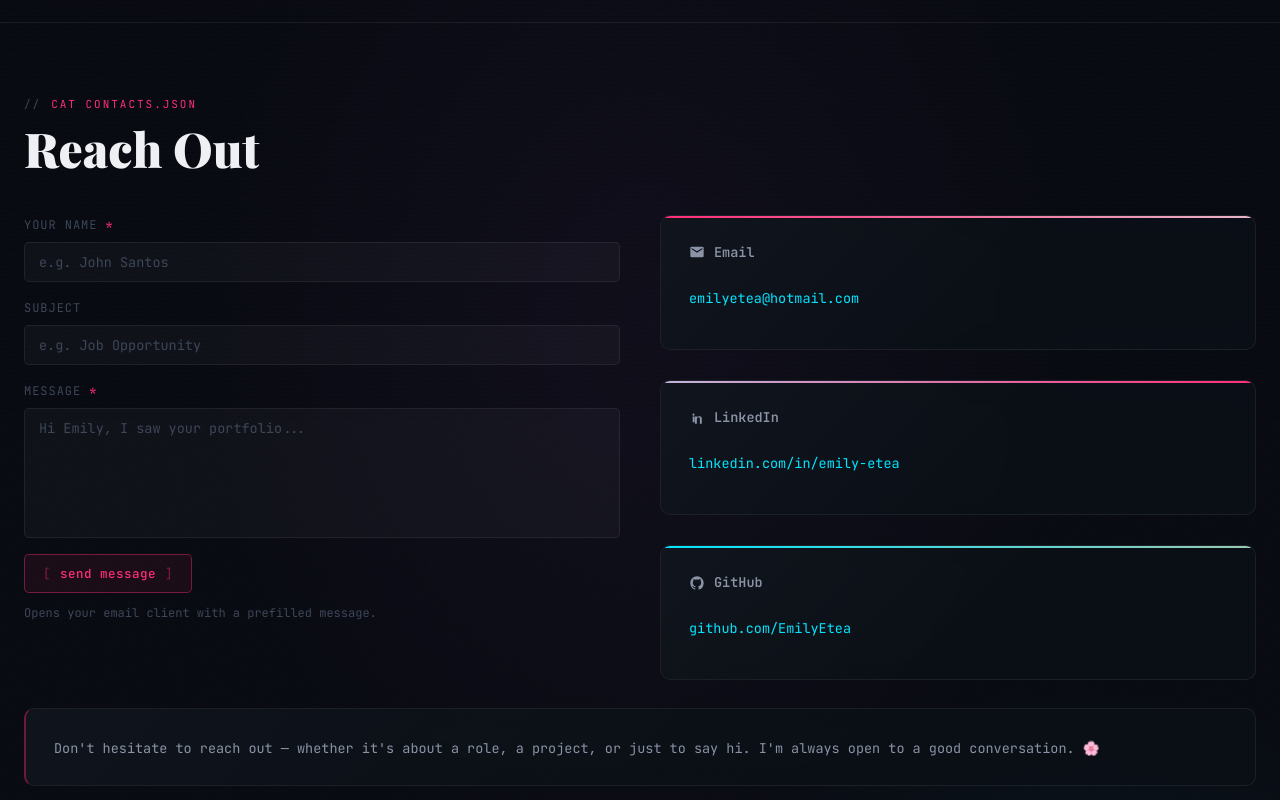
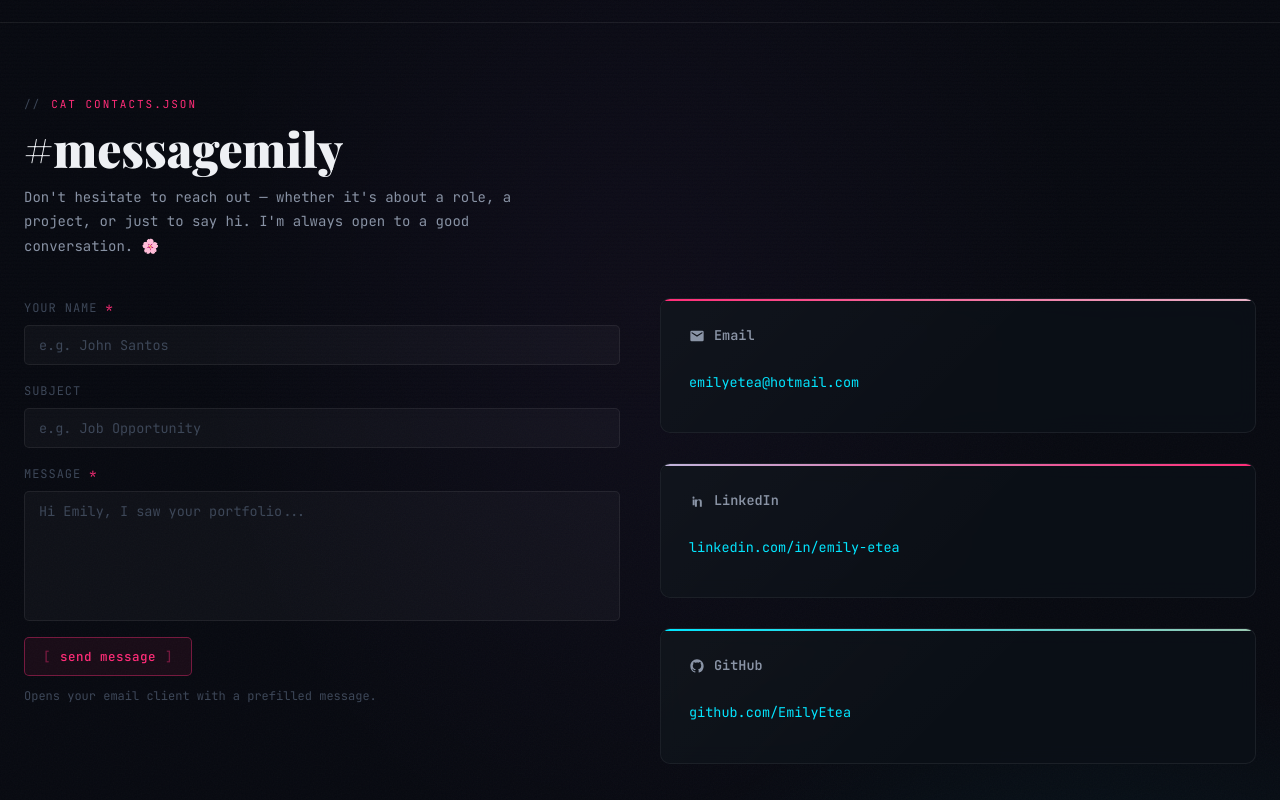
Before and after one commit to EmilyEtea/EmilyEtea.github.io, a plain HTML site: page contact.html in a window 1280 px wide. Shown: the part 380-1180 px from the top of the page. Drawn offline with nearby package versions, Linux system fonts and the light colour scheme; a web font is replaced by a local one.

Commit message:
contact: rename to #messagemily, note as subtitle under section title

```diff
--- a/contact.html
+++ b/contact.html
@@ -44,7 +44,8 @@
     <div class="container">
       <div class="section-head">
         <p class="section-eyebrow">cat contacts.json</p>
-        <h2 class="section-title">Reach Out</h2>
+        <h2 class="section-title">#messagemily</h2>
+        <p class="section-sub">Don't hesitate to reach out — whether it's about a role, a project, or just to say hi. I'm always open to a good conversation. 🌸</p>
       </div>
 
       <div class="contact-layout">
@@ -105,14 +106,6 @@
         </div>
       </div>
 
-      <!-- note below the grid -->
-      <div class="card reveal" style="margin-top:28px;border-left:2px solid rgba(255,45,120,0.4);">
-        <p style="font-size:13.5px;color:var(--text-muted);margin-bottom:0;">
-          Don't hesitate to reach out — whether it's about a role, a project, or just to say hi.
-          I'm always open to a good conversation. 🌸
-        </p>
-      </div>
-
     </div>
   </section>
 
```
